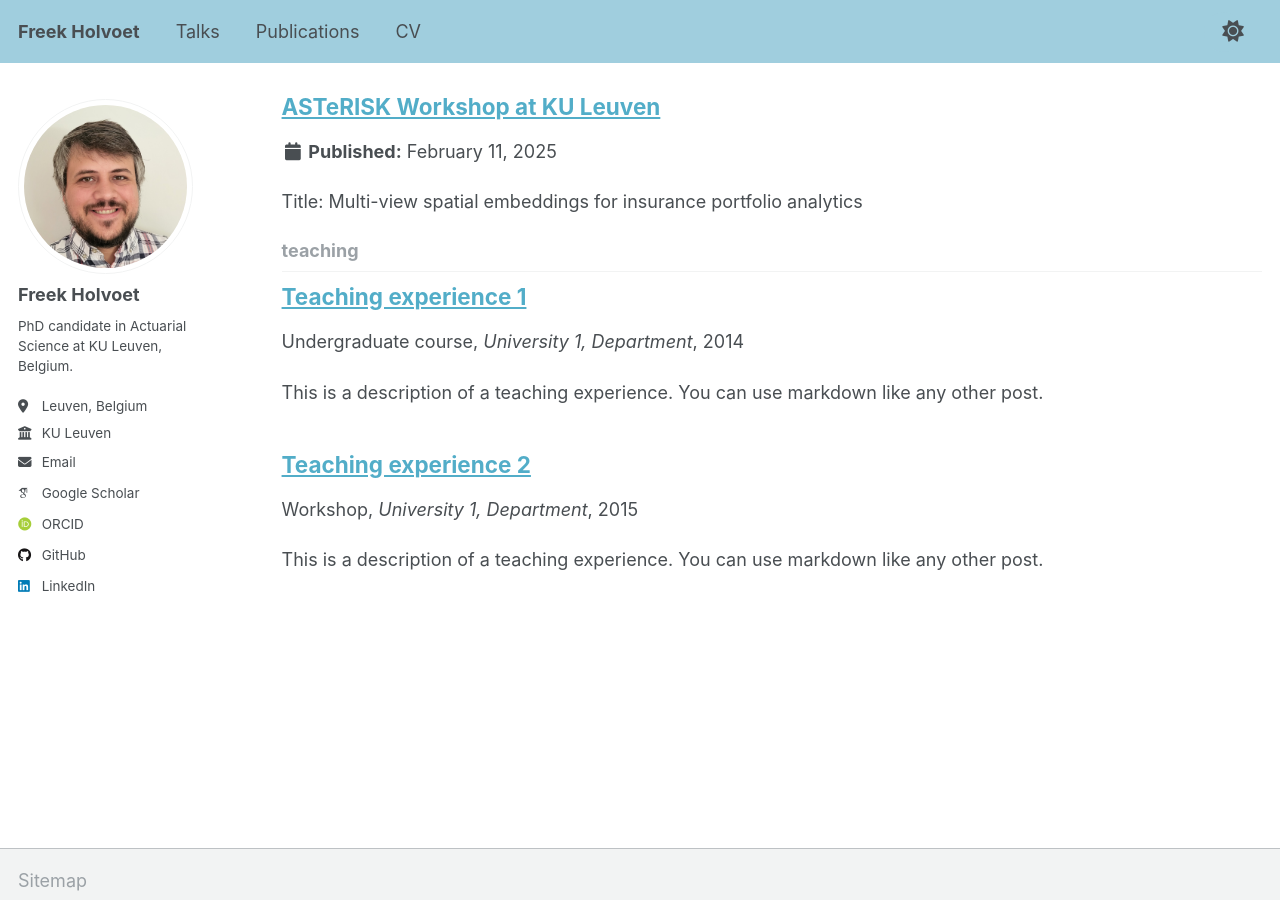
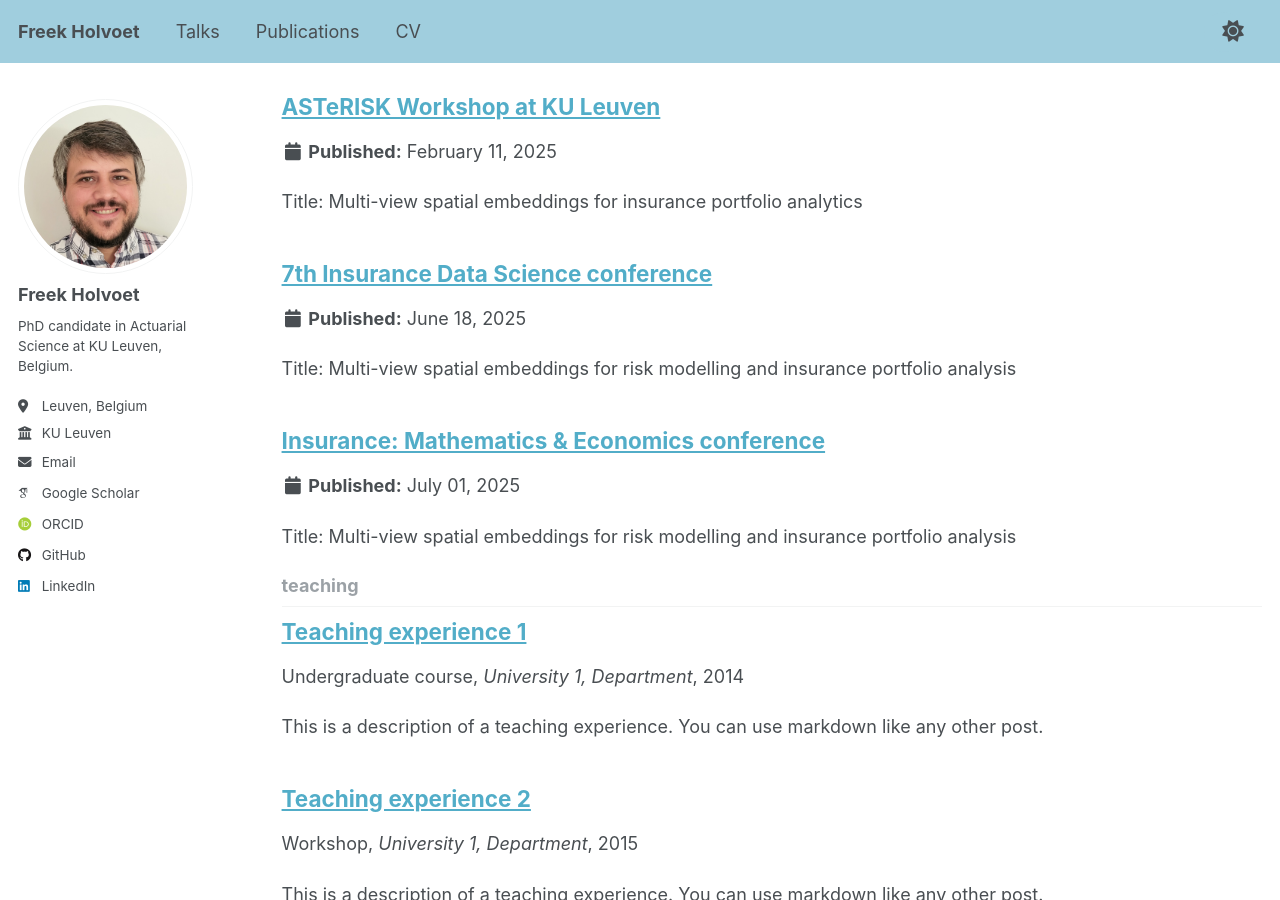
Before and after one commit to freekholvoet/freekholvoet.github.io, a Jekyll site: the page built from _pages/collection-archive.html, in a window 1280 px wide and 900 px high, scrolled down 2442 px. Built offline with Jekyll 4.4.1, drawn with Linux system fonts in a browser that asks for light colours; some web fonts are replaced.

Commit message:
upcoming_talks_added

```diff
--- /dev/null
+++ b/_talks/2025_06_IDS_Londen.md
@@ -0,0 +1,10 @@
+---
+title: "7th Insurance Data Science conference"
+collection: talks
+type: "Conference presentation"
+permalink: /talks/2025_06_IDS_London
+date: 2025-06-18
+venue: "London, UK"
+---
+
+Title: Multi-view spatial embeddings for risk modelling and insurance portfolio analysis
--- /dev/null
+++ b/_talks/2025_07_IME_Tartu.md
@@ -0,0 +1,10 @@
+---
+title: "Insurance: Mathematics & Economics conference"
+collection: talks
+type: "Conference presentation"
+permalink: /talks/2025_07_IME_Tartu
+date: 2025-07-01
+venue: "Tartu, Estonia"
+---
+
+Title: Multi-view spatial embeddings for risk modelling and insurance portfolio analysis
```
Also changed, not shown: _pages/about.md (+1 -1 lines), _pages/cv.md (+4 -3 lines), _pages/talks.html (+13 -3 lines), 1 other file.
